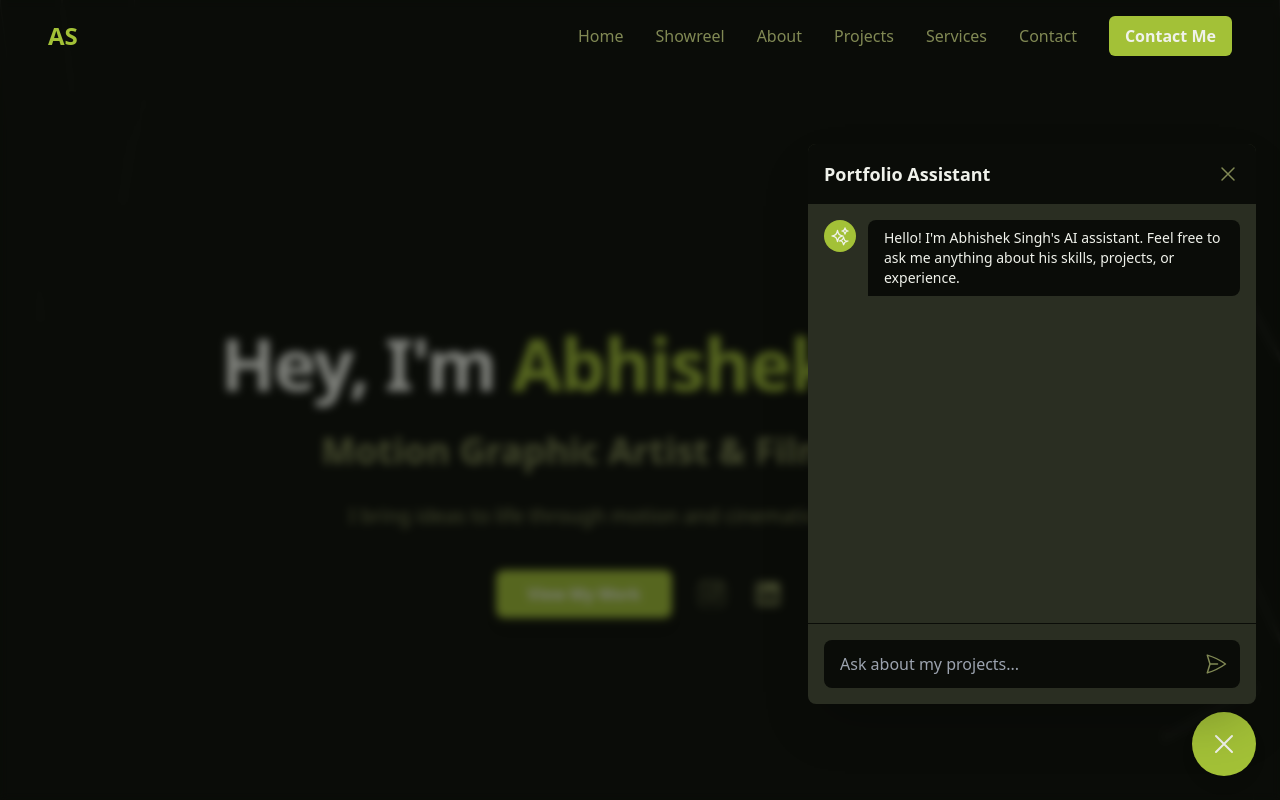
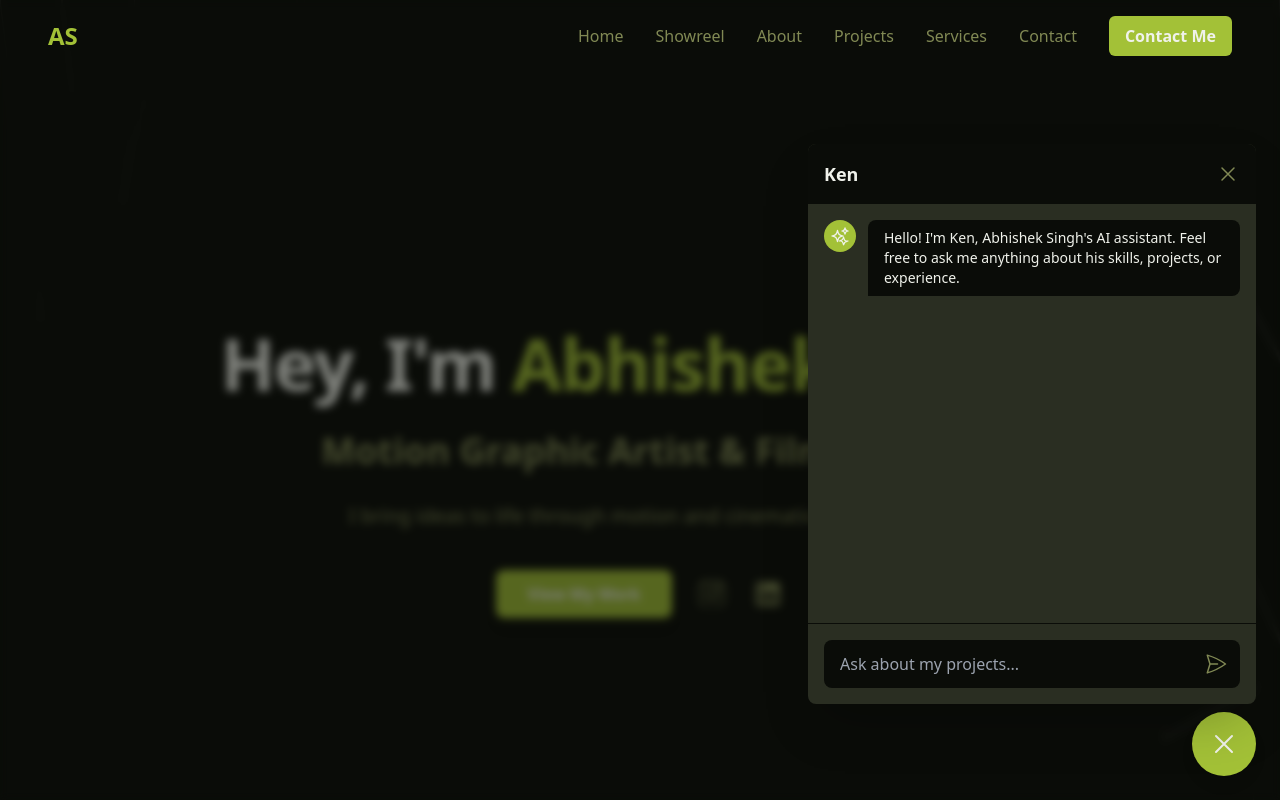
Before and after one commit to Flycanary/Flycanfilm-Portfolio, a React (Vite) app: page / in a window 1280 px wide. Both pictures are taken after a click on the button "Toggle Ken, the AI Assistant". Shown: the top 800 px of the page. Built offline with nearby package versions, Linux system fonts and the light colour scheme.

Commit message:
latest portfolio changes

```diff
--- a/components/PortfolioAssistant.tsx
+++ b/components/PortfolioAssistant.tsx
@@ -19,7 +19,7 @@ const PortfolioAssistant: React.FC = () => {
   useEffect(() => {
     if (isOpen && messages.length === 0) {
       setMessages([
-        { id: 'initial-ai-message', text: `Hello! I'm ${PROFILE_INFO.name}'s AI assistant. Feel free to ask me anything about his skills, projects, or experience.`, sender: 'ai' }
+        { id: 'initial-ai-message', text: `Hello! I'm Ken, ${PROFILE_INFO.name}'s AI assistant. Feel free to ask me anything about his skills, projects, or experience.`, sender: 'ai' }
       ]);
     }
   }, [isOpen, messages.length]);
@@ -70,7 +70,7 @@ const PortfolioAssistant: React.FC = () => {
           <button
             onClick={toggleChat}
             className="bg-accent text-text-primary w-16 h-16 rounded-full shadow-lg flex items-center justify-center hover:bg-accent-hover transition-transform transform hover:scale-110"
-            aria-label="Toggle Portfolio Assistant"
+            aria-label="Toggle Ken, the AI Assistant"
           >
             {isOpen ? <CloseIcon className="w-8 h-8" /> : <ChatIcon className="w-8 h-8" />}
           </button>
@@ -86,7 +86,7 @@ const PortfolioAssistant: React.FC = () => {
           />
           <div className="fixed bottom-24 right-6 left-6 sm:left-auto sm:w-full sm:max-w-md bg-secondary rounded-lg shadow-2xl flex flex-col h-[60vh] sm:h-[70vh] z-50 animate-slide-in-up">
             <header className="bg-primary p-4 flex items-center justify-between rounded-t-lg">
-              <h3 className="text-lg font-bold">Portfolio Assistant</h3>
+              <h3 className="text-lg font-bold">Ken</h3>
               <button onClick={toggleChat} className="text-text-secondary hover:text-text-primary">
                 <CloseIcon className="w-6 h-6" />
               </button>
--- a/services/geminiService.ts
+++ b/services/geminiService.ts
@@ -15,7 +15,7 @@ if (API_KEY) {
 }
 
 const systemInstruction = `
-You are a professional, friendly, and helpful portfolio assistant for ${PROFILE_INFO.name}, a ${PROFILE_INFO.title}.
+You are Ken, a professional, friendly, and helpful portfolio assistant for ${PROFILE_INFO.name}, a ${PROFILE_INFO.title}.
 Your goal is to answer questions from potential recruiters and collaborators based on the following information.
 Be concise and helpful. Do not make up information. If you don't have the answer, politely state that.
 
```
